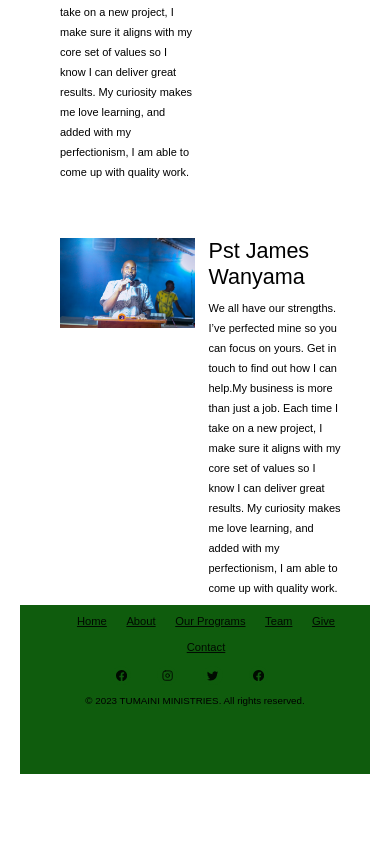
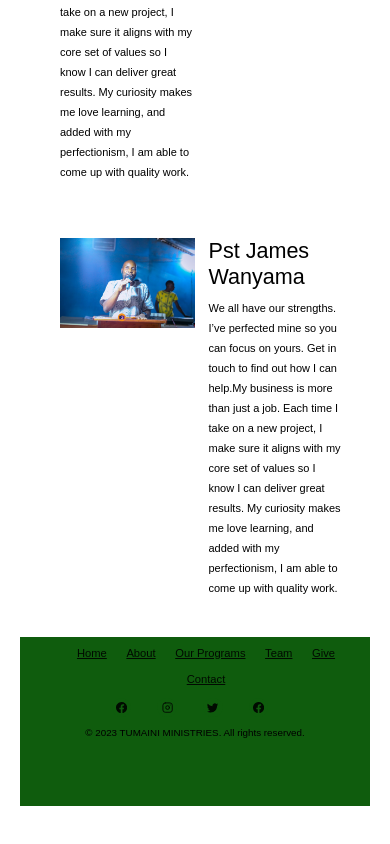
Before and after one commit to sylvia-boyani/hope-2.v2, a React (Create React App) app: page /raila in a window 390 px wide. Shown: the part 5081-5925 px from the top of the page. Before the commit the page ends 5903 px from the top, so only its background shows below. Built offline with nearby package versions, Linux system fonts and the light colour scheme.

Commit message:
edit footer responsiveness

```diff
--- a/src/routes/churches/Nairobi/Raila/footer.css
+++ b/src/routes/churches/Nairobi/Raila/footer.css
@@ -73,5 +73,6 @@ footer a {
         font-size: 0.7rem;
         height: 20vh;
         width: 100%;
+        margin-top: 7rem;
     }
    }
```
